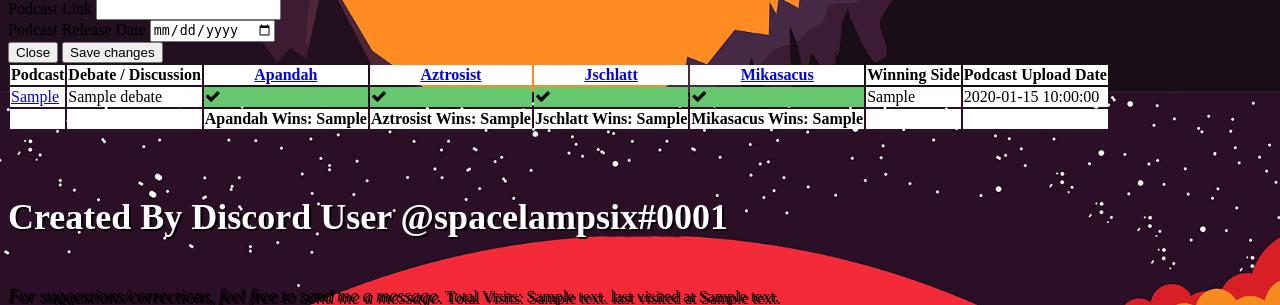
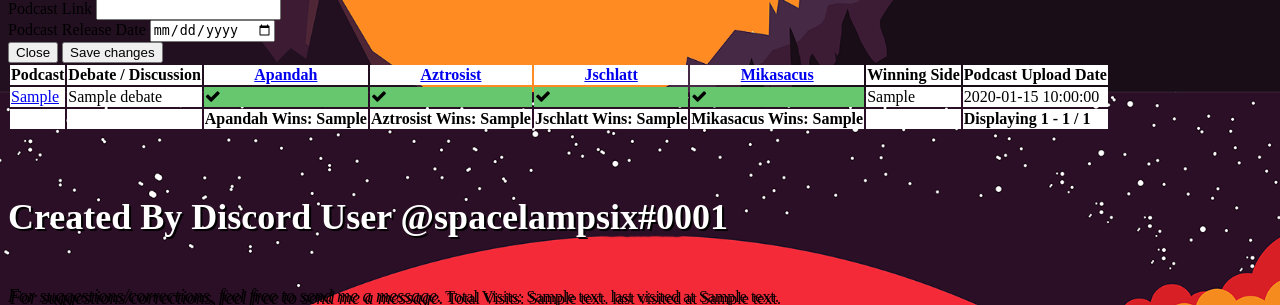
Before and after one commit to kyledoesdev/sdp-tracker, a Laravel app: template resources/views/home.blade.php in a window 1280 px wide. Shown: the part 708-1013 px from the top of the page. Run offline with Laravel 9, Linux system fonts and the light colour scheme; data comes from the database, SQL or seed files in the repository; the template is opened without the code that fills it: most values are stand-ins (such as "Sample title", 1, 10 or a date in 2020); settings files or empty folders that the repository lacks are supplied; some libraries are stand-ins or nearby versions.

Commit message:
Version 0.31.2 fix export headers and add total count dispaly

```diff
--- a/app/Exports/SDPTableExport.php
+++ b/app/Exports/SDPTableExport.php
@@ -20,7 +20,7 @@ class SDPTableExport implements FromCollection, WithMapping, WithHeadings {
             'Mikasacus Won',
         ];
 
-        if (Debate::whereNotNull('guest')->count() > 0) {
+        if (Debate::where('was_there_a_guest', true)->count() > 0) {
             $headings = array_merge($headings, ['Guest']);
         }
 
--- a/resources/views/debates/debate_winner_tally.blade.php
+++ b/resources/views/debates/debate_winner_tally.blade.php
@@ -9,7 +9,9 @@
         <td>Guest Wins: {{ 'Wins: ' . $GuestDebates::where('guest', true)->count() }}</td>
     @endif
     <td><!--Blank for formatting--></td>
-    <td><!--Blank for formatting--></td>
+    <td class="text-center">
+        Displaying {{ $debates->firstItem() }} - {{ $debates->lastItem() }} / {{ $debates->total() }}
+    </td>
     @if (Auth::check())
         <td><!--Blank for formatting--></td>
         <td><!--Blank for formatting--></td>
```
Also changed, not shown: README.md.
